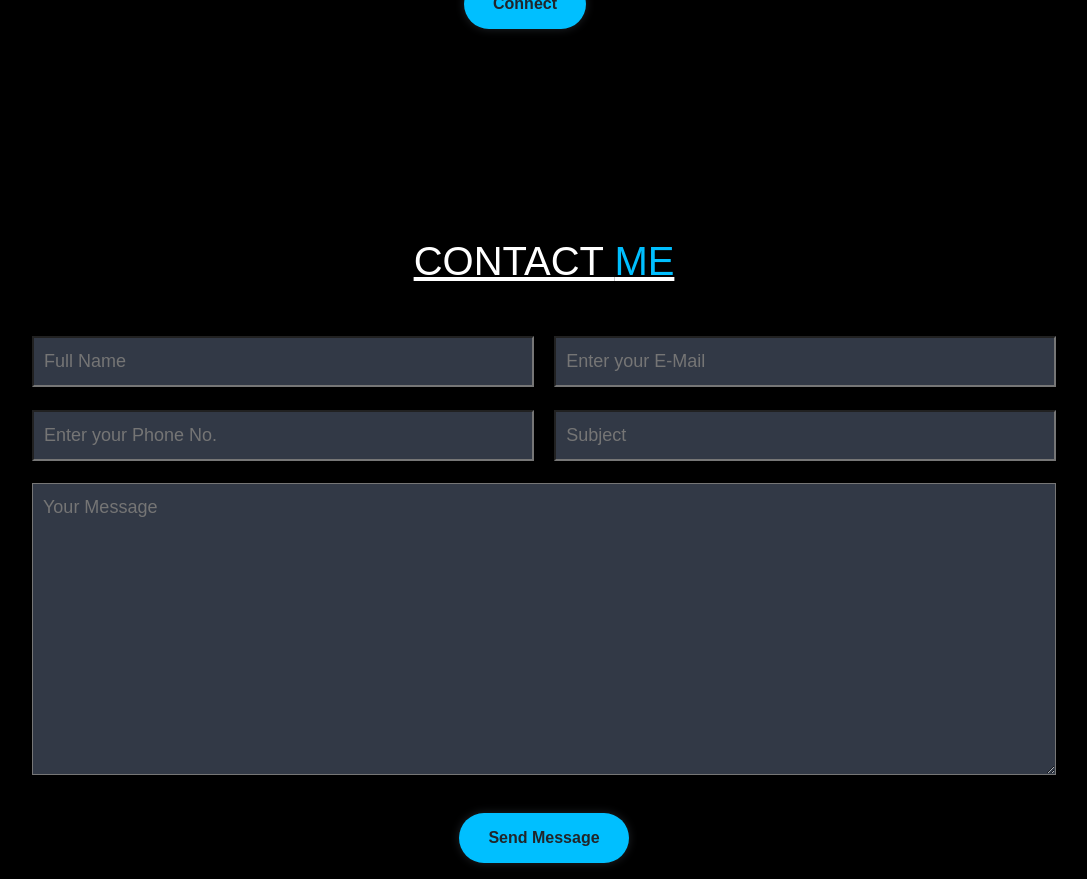
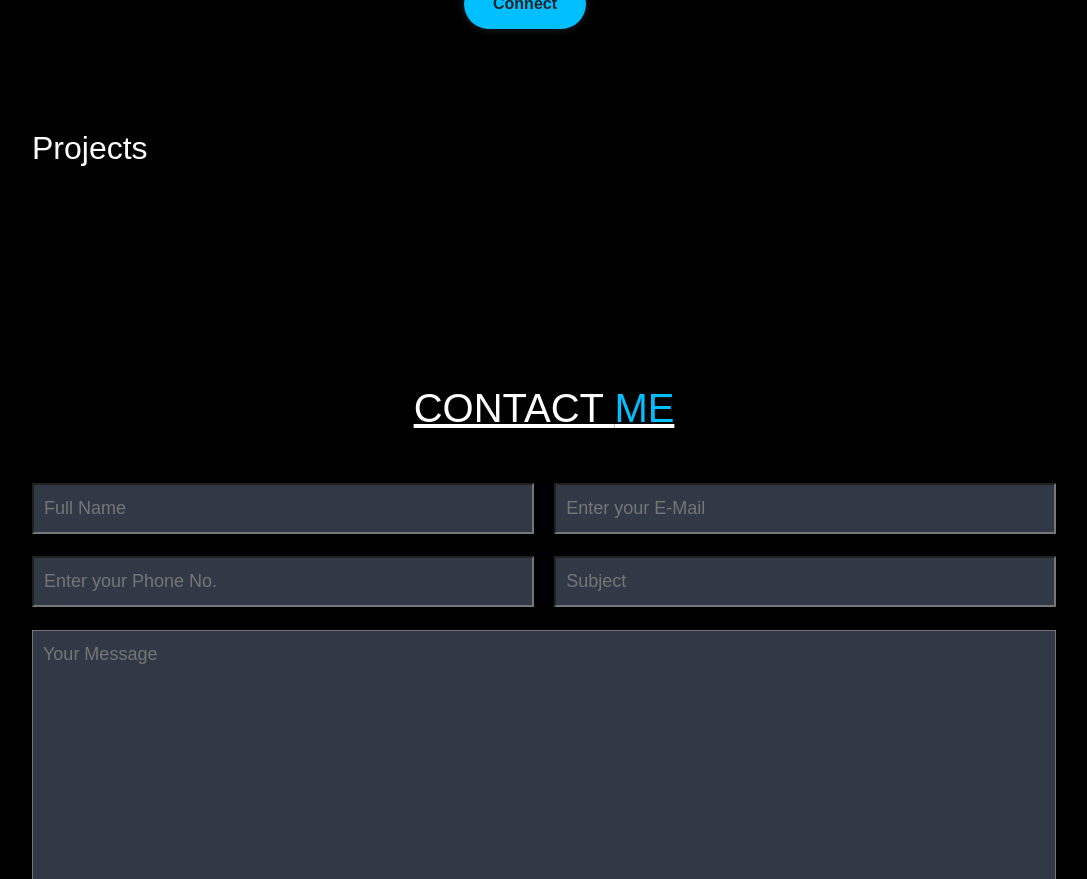
Before and after one commit to Manyavaish/Manyavaish.github.io, a plain HTML site: page index.html in a window 1280 px wide. Shown: the part 1377-2256 px from the top of the page, without its empty margins (96-1183 px from the left). Drawn offline with nearby package versions, Linux system fonts and the light colour scheme.

Commit message:
add project section

```diff
--- a/index.html
+++ b/index.html
@@ -72,6 +72,9 @@
         </div>
 
     </section>
+    <section class="projects" id="projects">
+        <h2>Projects</h2>
+    </section>
 
     <section class="contact" id="connect">
         <h2 class="heading"><u>CONTACT <SPAN>ME</SPAN></u></h2>
```
